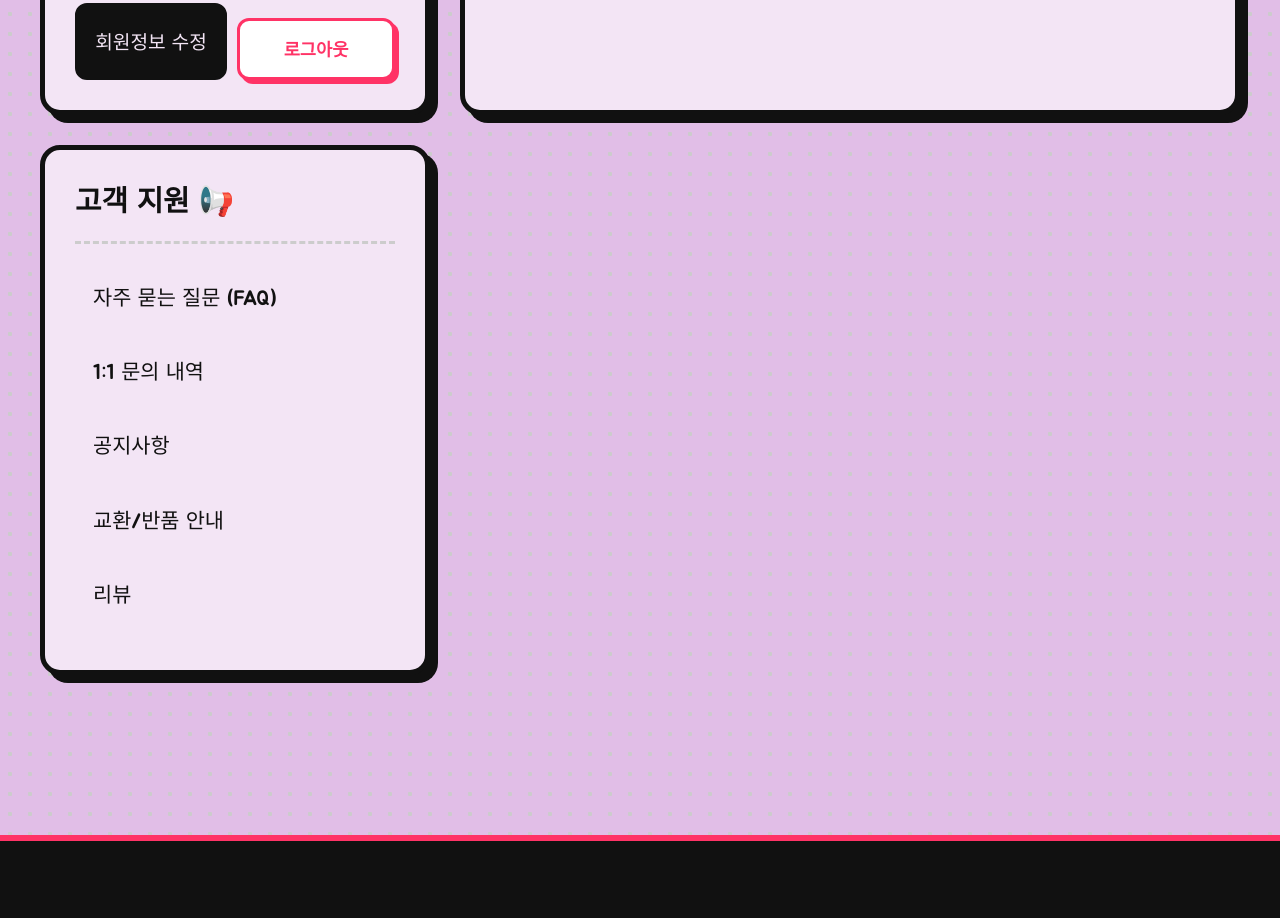
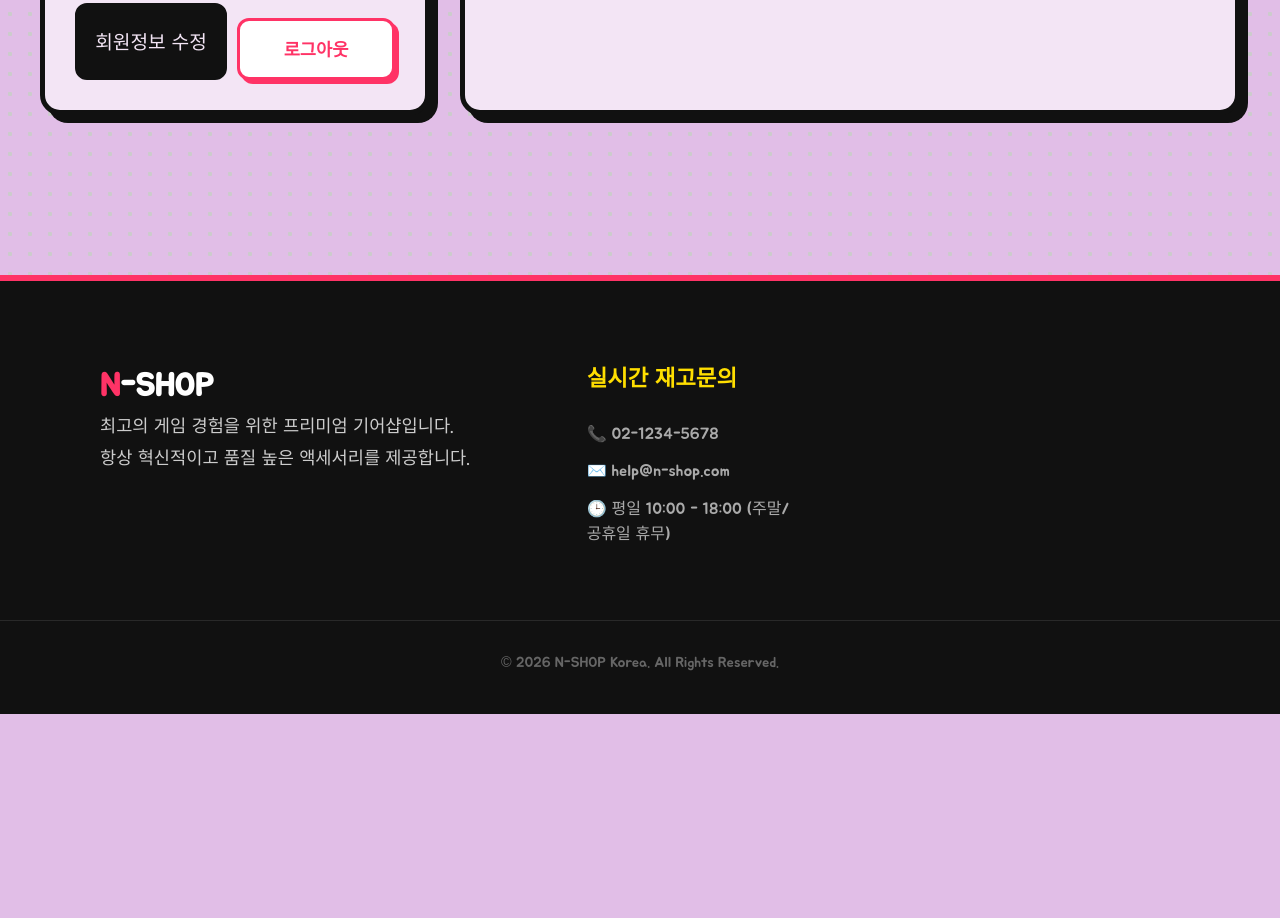
Before and after one commit to bhm-bhm-bhm/Nintendo, a plain HTML site: page mypage.html in a window 1280 px wide. Shown: the part 776-1694 px from the top of the page. After the commit the page ends 1490 px from the top, so only its background shows below. Drawn offline with Linux system fonts and the light colour scheme; sample sign-in values are in the browser's storage.

Commit message:
Fix: Removed Customer Support section from My Page body and fixed page structure

```diff
--- a/mypage.html
+++ b/mypage.html
@@ -101,18 +101,6 @@
                     </div>
                 </div>
             </div>
-
-            <!-- Quick Links -->
-            <div class="mypage-card quick-links-card">
-                <h3>고객 지원 📢</h3>
-                <ul class="quick-links">
-                    <li><a href="faq.html">자주 묻는 질문 (FAQ)</a></li>
-                    <li><a href="inquiries.html">1:1 문의 내역</a></li>
-                    <li><a href="notices.html">공지사항</a></li>
-                    <li><a href="policies.html">교환/반품 안내</a></li>
-                    <li><a href="reviews.html">리뷰</a></li>
-                </ul>
-            </div>
         </div>
     </main>
 
```
